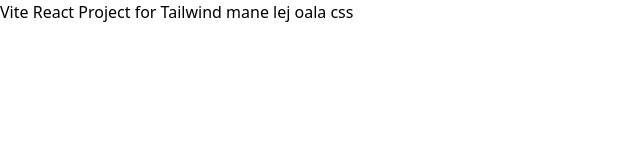
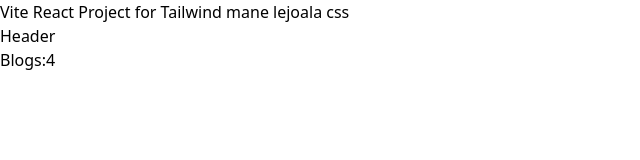
Before and after one commit to antu13az/knowledge-cafe, a React app: page / in a window 1280 px wide. Shown: the top 160 px of the page, without its empty margins (0-640 px from the left). Built offline with nearby package versions, Linux system fonts and the light colour scheme; the HTML template or start-up script is replaced by a standard one.

Commit message:
add new blogs

```diff
--- /dev/null
+++ b/public/blogs.json
@@ -0,0 +1,55 @@
+[
+    {
+        "id": 1,
+        "cover": "https://i.ibb.co/84Zfw2n/1.jpg",
+        "title": "Top 10 ES6 Features You Must Know",
+        "author_img": "https://i.ibb.co/VvLNdLL/boy1.png",
+        "author": "Hamza Sohail",
+        "posted_date": "September 15, 2023",
+        "reading_time": 5,
+        "hashtags": [
+            "beginners",
+            "es6"
+        ]
+    },
+    {
+        "id": 2,
+        "cover": "https://i.ibb.co/6N2dgnZ/2.png",
+        "title": "JavaScript Objects for Absolute Beginners: A Fun Introduction",
+        "author_img": "https://i.ibb.co/7rFSJx5/girl1.jpg",
+        "author": "Sajal Ali",
+        "posted_date": "August 28, 2023",
+        "reading_time": 4,
+        "hashtags": [
+            "javascript",
+            "coding",
+            "dev"
+        ]
+    },
+    {
+        "id": 3,
+        "cover": "https://i.ibb.co/RzGzcPg/3.png",
+        "title": "Component lifecycle in React — Class component vs Functional component",
+        "author_img": "https://i.ibb.co/vwGwnhT/boy2.jpg",
+        "author": "Feroze Khan",
+        "posted_date": "July 10, 2023",
+        "reading_time": 10,
+        "hashtags": [
+            "mid_level",
+            "react"
+        ]
+    },
+    {
+        "id": 4,
+        "cover": "https://i.ibb.co/vvTfkcv/4.jpg",
+        "title": "Free images and resources collection for website",
+        "author_img": "https://i.ibb.co/Sn7zB4q/girl2.jpg",
+        "author": "Anmol Baloch",
+        "posted_date": "June 5, 2023",
+        "reading_time": 9,
+        "hashtags": [
+            "development",
+            "resources"
+        ]
+    }
+]
--- a/src/App.jsx
+++ b/src/App.jsx
@@ -1,11 +1,17 @@
 import "./App.css";
+import Blogs from "./Component/Blogs/Blogs";
+import Header from "./Component/Header/Header";
 
 function App() {
-
-
-  return <>
-  <h2 className="text-3xl font-bold text-center text-red-500 uppercase">Vite React Project for Tailwind mane lej oala css</h2>
-  </>;
+  return (
+    <>
+      <h2 className="text-3xl font-bold text-center text-red-500 uppercase">
+        Vite React Project for Tailwind mane lejoala css
+      </h2>
+      <Header />
+      <Blogs />
+    </>
+  );
 }
 
 export default App;
--- /dev/null
+++ b/src/Component/Blogs/Blogs.jsx
@@ -0,0 +1,14 @@
+import { useEffect, useState } from "react";
+
+const Blogs = () => {
+  const [blogs, setBlogs] = useState([]);
+
+  useEffect(() => {
+    fetch("blogs.json")
+      .then((res) => res.json())
+      .then((data) => setBlogs(data));
+  }, []);
+  return <div>Blogs:{blogs.length}</div>;
+};
+
+export default Blogs;
--- /dev/null
+++ b/src/Component/Header/Header.jsx
@@ -0,0 +1,5 @@
+const Header = () => {
+  return <div>Header</div>;
+};
+
+export default Header;
```
Also changed, not shown: src/Component/Blog/Blog.jsx (added, +9 -0 lines), src/Component/Blog/Blog.css (added), src/Component/Blogs/Blogs.css (added).
